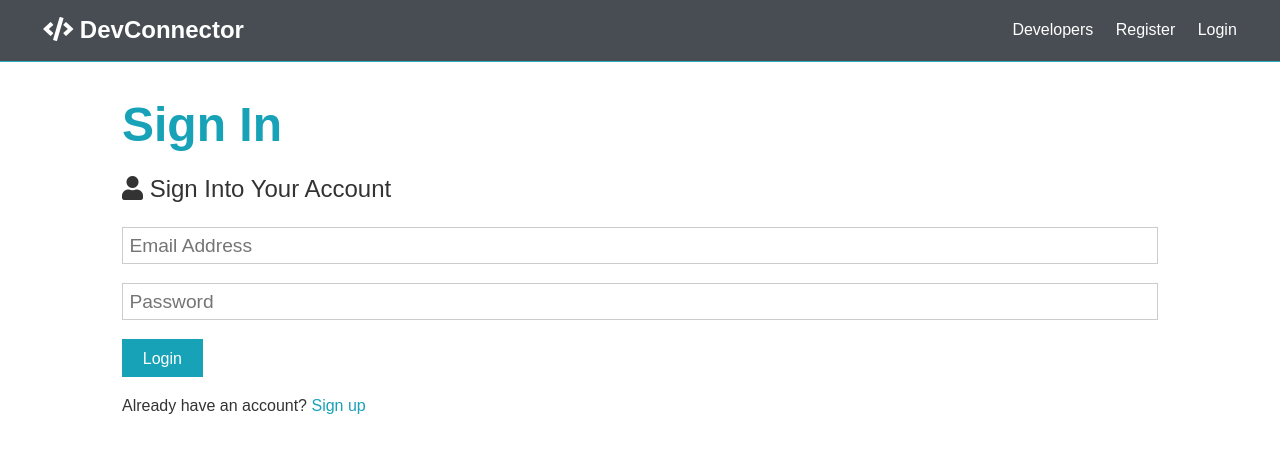
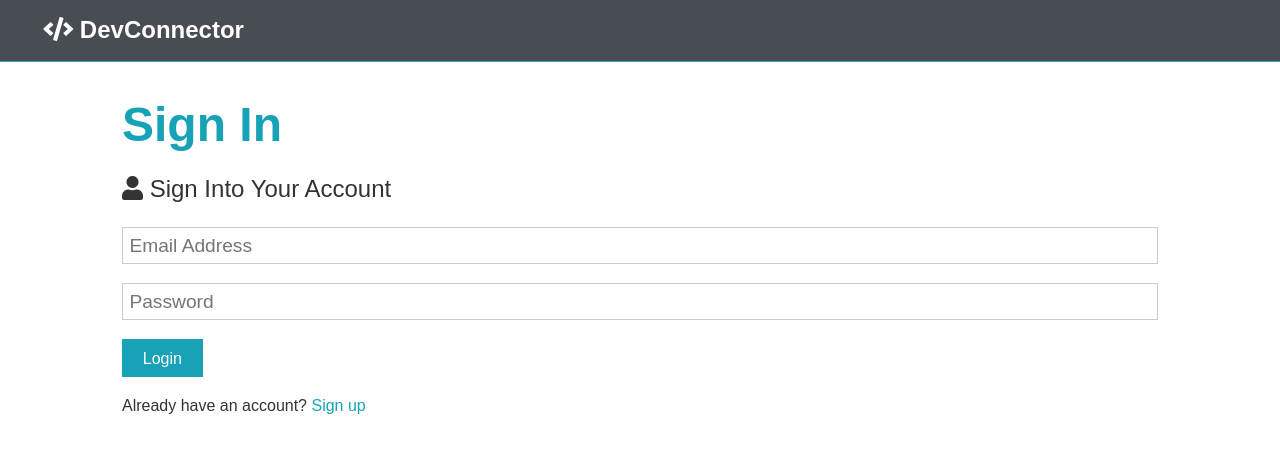
Before and after one commit to krishnadev7/DevConnector, a React (Create React App) app in the folder client/: page /login in a window 1280 px wide. Shown: the top 452 px of the page. Built offline with nearby package versions, Linux system fonts and the light colour scheme; no server answers.

Commit message:
Logout and Navbar Links completed & fixed bugs

```diff
--- a/client/src/actions/auth.js
+++ b/client/src/actions/auth.js
@@ -63,6 +63,7 @@ export const register =
         type: REGISTER_FAIL,
       });
     }
+    // dispatch(loadUser());
   };
 
 // Login user
--- a/client/src/components/auth/Login.js
+++ b/client/src/components/auth/Login.js
@@ -39,7 +39,7 @@ const Login = ({ login, isAuthenticated }) => {
             name='email'
             value={email}
             onChange={e => onChange(e)}
-            required
+            // required
           />
         </div>
         <div className='form-group'>
@@ -49,7 +49,7 @@ const Login = ({ login, isAuthenticated }) => {
             name='password'
             value={password}
             onChange={e => onChange(e)}
-            required
+            // required
             minLength='6'
           />
         </div>
--- a/client/src/components/layout/Navbar.js
+++ b/client/src/components/layout/Navbar.js
@@ -39,17 +39,6 @@ const Navbar = ({ auth: { isAuthenticated, loading }, logout }) => {
       {!loading && (
         <Fragment>{isAuthenticated ? authLinks : guestLinks}</Fragment>
       )}
-      <ul>
-        <li>
-          <a href='!#'>Developers</a>
-        </li>
-        <li>
-          <Link to='/register'>Register</Link>
-        </li>
-        <li>
-          <Link to='/login'>Login</Link>
-        </li>
-      </ul>
     </nav>
   );
 };
```
Also changed, not shown: 1 other file (tests, documents, lock files or other folders).
